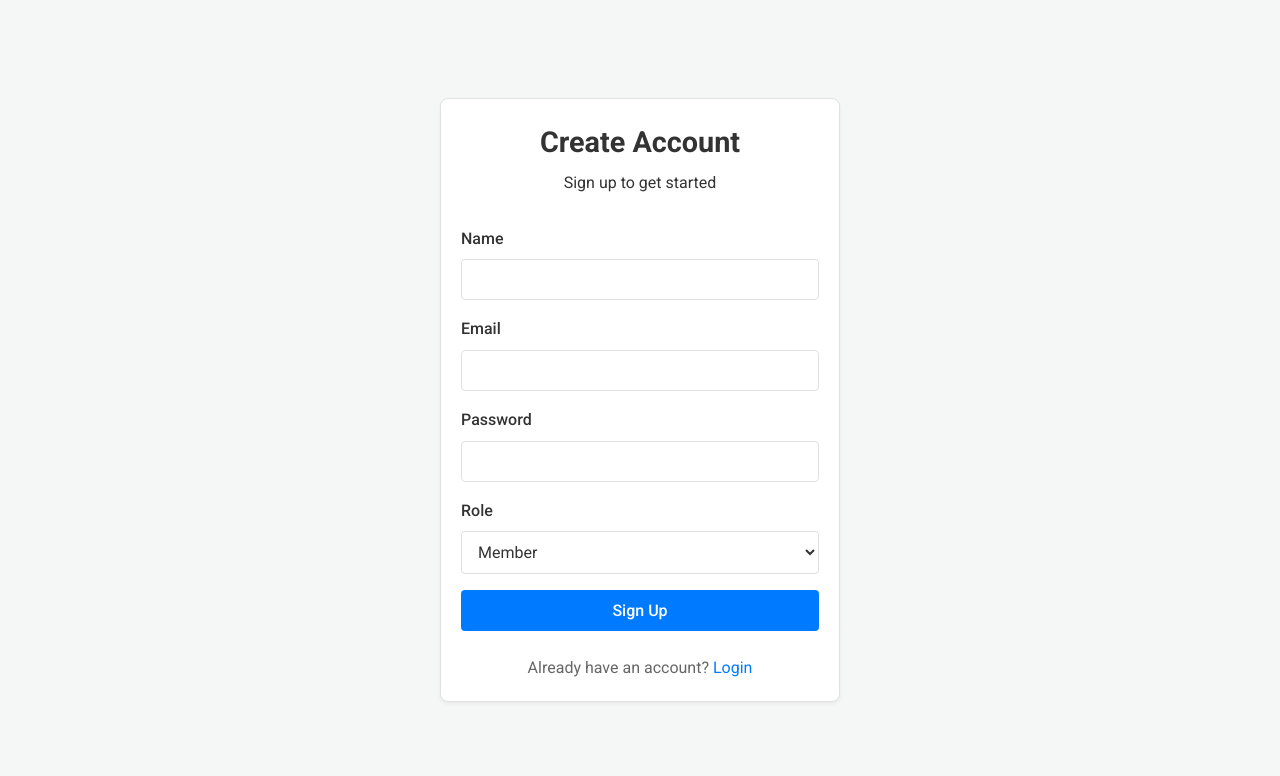
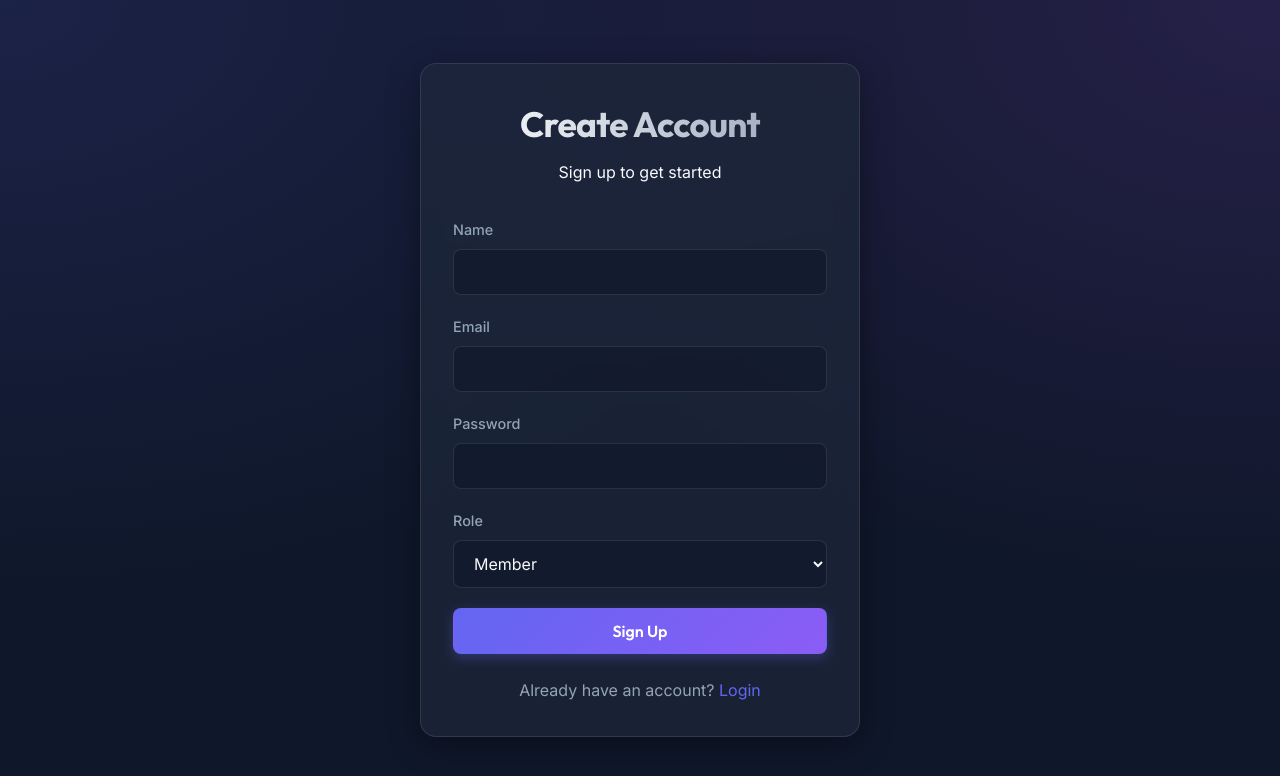
Before and after one commit to Gunjan-Raghav/Task-Manager, a React app in the folder frontend/: page /signup in a window 1280 px wide. Shown: the top 776 px of the page. Built offline with nearby package versions, Linux system fonts and the light colour scheme; the HTML template or start-up script is replaced by a standard one.

Commit message:
UI Overhaul: Premium dark theme, refined typography, and detailed project cards

```diff
--- a/frontend/src/components/Navbar.jsx
+++ b/frontend/src/components/Navbar.jsx
@@ -17,10 +17,14 @@ const Navbar = () => {
       <div className="nav-links">
         <Link to="/dashboard">Dashboard</Link>
         <Link to="/projects">Projects</Link>
-        {user?.role === 'ADMIN' && <span className="badge badge-pending">Admin</span>}
-        <div style={{ display: 'flex', alignItems: 'center', gap: '16px', marginLeft: '16px' }}>
-          <span style={{ color: 'var(--text-secondary)' }}>{user?.name}</span>
-          <button onClick={handleLogout} className="btn btn-secondary" style={{ padding: '8px 16px' }}>
+        {user?.role === 'ADMIN' && <span className="badge badge-in-progress" style={{ marginLeft: '-15px' }}>Admin</span>}
+
+        <div style={{ display: 'flex', alignItems: 'center', gap: '20px', marginLeft: '10px', paddingLeft: '20px', borderLeft: '1px solid var(--border-color)' }}>
+          <div style={{ display: 'flex', flexDirection: 'column', alignItems: 'flex-end' }}>
+            <span style={{ fontSize: '0.9rem', fontWeight: '600' }}>{user?.name}</span>
+            <span style={{ fontSize: '0.7rem', color: 'var(--text-secondary)' }}>{user?.role.toLowerCase()}</span>
+          </div>
+          <button onClick={handleLogout} className="btn btn-secondary" style={{ padding: '8px 16px', fontSize: '0.85rem' }}>
             Logout
           </button>
         </div>
--- a/frontend/src/index.css
+++ b/frontend/src/index.css
@@ -1,16 +1,17 @@
-@import url('https://fonts.googleapis.com/css2?family=Roboto:wght@300;400;500;700&display=swap');
+@import url('https://fonts.googleapis.com/css2?family=Outfit:wght@300;400;500;600;700&family=Inter:wght@300;400;500;600&display=swap');
 
 :root {
-  --bg-color: #f4f7f6;
-  --surface-color: #ffffff;
-  --primary-color: #007bff;
-  --primary-hover: #0056b3;
-  --text-primary: #333333;
-  --text-secondary: #666666;
-  --border-color: #e0e0e0;
-  --danger-color: #dc3545;
-  --success-color: #28a745;
-  --warning-color: #ffc107;
+  --bg-color: #0f172a;
+  --surface-color: rgba(30, 41, 59, 0.7);
+  --primary-color: #6366f1;
+  --primary-hover: #4f46e5;
+  --text-primary: #f8fafc;
+  --text-secondary: #94a3b8;
+  --border-color: rgba(255, 255, 255, 0.1);
+  --danger-color: #ef4444;
+  --success-color: #22c55e;
+  --warning-color: #f59e0b;
+  --card-shadow: 0 8px 32px 0 rgba(0, 0, 0, 0.37);
 }
 
 * {
@@ -20,112 +21,141 @@
 }
 
 body {
-  font-family: 'Roboto', sans-serif;
+  font-family: 'Inter', sans-serif;
   background-color: var(--bg-color);
+  background-image:
+    radial-gradient(at 0% 0%, rgba(99, 102, 241, 0.15) 0px, transparent 50%),
+    radial-gradient(at 100% 0%, rgba(168, 85, 247, 0.15) 0px, transparent 50%);
   color: var(--text-primary);
   line-height: 1.6;
   min-height: 100vh;
+  -webkit-font-smoothing: antialiased;
+}
+
+h1, h2, h3, h4, h5, h6 {
+  font-family: 'Outfit', sans-serif;
+  letter-spacing: -0.02em;
 }
 
 a {
   color: var(--primary-color);
   text-decoration: none;
-  transition: color 0.2s ease;
+  transition: all 0.3s cubic-bezier(0.4, 0, 0.2, 1);
 }
 
 a:hover {
-  color: var(--primary-hover);
+  color: var(--text-primary);
+  transform: translateY(-1px);
 }
 
 /* Utilities */
-.glass-panel, .glass-card {
+.glass-panel {
   background: var(--surface-color);
+  backdrop-filter: blur(12px);
+  -webkit-backdrop-filter: blur(12px);
   border: 1px solid var(--border-color);
-  border-radius: 8px;
-  padding: 20px;
-  box-shadow: 0 2px 4px rgba(0, 0, 0, 0.05);
+  border-radius: 16px;
+  padding: 32px;
+  box-shadow: var(--card-shadow);
 }
 
 .glass-card {
-  padding: 16px;
-  transition: transform 0.2s ease, box-shadow 0.2s ease;
+  background: rgba(255, 255, 255, 0.03);
+  backdrop-filter: blur(8px);
+  -webkit-backdrop-filter: blur(8px);
+  border: 1px solid var(--border-color);
+  border-radius: 12px;
+  padding: 24px;
+  transition: all 0.3s ease;
 }
 
 .glass-card:hover {
-  box-shadow: 0 4px 8px rgba(0, 0, 0, 0.1);
+  background: rgba(255, 255, 255, 0.06);
+  transform: translateY(-4px);
+  border-color: rgba(255, 255, 255, 0.2);
+  box-shadow: 0 12px 24px rgba(0, 0, 0, 0.2);
 }
 
 /* Form Styles */
 .form-group {
-  margin-bottom: 16px;
+  margin-bottom: 20px;
 }
 
 .form-group label {
   display: block;
   margin-bottom: 8px;
   font-weight: 500;
+  font-size: 0.9rem;
+  color: var(--text-secondary);
 }
 
 .form-control {
   width: 100%;
-  padding: 10px 12px;
-  background: #ffffff;
+  padding: 12px 16px;
+  background: rgba(15, 23, 42, 0.6);
   border: 1px solid var(--border-color);
-  border-radius: 4px;
+  border-radius: 8px;
   color: var(--text-primary);
   font-family: inherit;
   font-size: 1rem;
+  transition: all 0.2s ease;
 }
 
 .form-control:focus {
   outline: none;
   border-color: var(--primary-color);
-  box-shadow: 0 0 0 3px rgba(0, 123, 255, 0.25);
+  box-shadow: 0 0 0 4px rgba(99, 102, 241, 0.2);
+  background: rgba(15, 23, 42, 0.8);
 }
 
 .btn {
-  display: inline-block;
-  padding: 10px 20px;
+  display: inline-flex;
+  align-items: center;
+  justify-content: center;
+  padding: 12px 24px;
   border: 1px solid transparent;
-  border-radius: 4px;
-  font-family: inherit;
-  font-weight: 500;
+  border-radius: 8px;
+  font-family: 'Outfit', sans-serif;
+  font-weight: 600;
   font-size: 1rem;
   cursor: pointer;
   text-align: center;
-  transition: background-color 0.2s, border-color 0.2s;
+  transition: all 0.3s cubic-bezier(0.4, 0, 0.2, 1);
+  gap: 8px;
 }
 
 .btn-primary {
-  background: var(--primary-color);
+  background: linear-gradient(135deg, var(--primary-color), #8b5cf6);
   color: white;
+  box-shadow: 0 4px 12px rgba(99, 102, 241, 0.3);
 }
 
 .btn-primary:hover {
-  background: var(--primary-hover);
+  transform: translateY(-2px);
+  box-shadow: 0 6px 20px rgba(99, 102, 241, 0.4);
 }
 
 .btn-secondary {
-  background: transparent;
-  border-color: var(--text-secondary);
-  color: var(--text-secondary);
+  background: rgba(255, 255, 255, 0.05);
+  border-color: var(--border-color);
+  color: var(--text-primary);
 }
 
 .btn-secondary:hover {
-  background: #e2e6ea;
-  color: var(--text-primary);
+  background: rgba(255, 255, 255, 0.1);
+  border-color: var(--text-secondary);
 }
 
 .btn-block {
-  display: block;
+  display: flex;
   width: 100%;
 }
 
 /* Layout */
 .container {
-  max-width: 1200px;
+  max-width: 1100px;
   margin: 0 auto;
-  padding: 0 20px;
+  padding: 0 24px 48px;
 }
 
 .auth-layout {
@@ -133,21 +163,25 @@ a:hover {
   align-items: center;
   justify-content: center;
   min-height: 100vh;
+  padding: 20px;
 }
 
 .auth-card {
   width: 100%;
-  max-width: 400px;
+  max-width: 440px;
 }
 
 .auth-header {
   text-align: center;
-  margin-bottom: 30px;
+  margin-bottom: 32px;
 }
 
 .auth-header h1 {
-  font-size: 1.8rem;
-  margin-bottom: 5px;
+  font-size: 2.2rem;
+  background: linear-gradient(to right, #fff, var(--text-secondary));
+  -webkit-background-clip: text;
+  -webkit-text-fill-color: transparent;
+  margin-bottom: 8px;
 }
 
 /* Navbar */
@@ -155,23 +189,44 @@ a:hover {
   display: flex;
   justify-content: space-between;
   align-items: center;
-  padding: 15px 20px;
-  margin-bottom: 30px;
-  border-bottom: 1px solid var(--border-color);
-  background: var(--surface-color);
-  box-shadow: 0 2px 4px rgba(0,0,0,0.05);
+  padding: 20px 40px;
+  margin: 20px auto 40px;
+  max-width: 1100px;
+  border: 1px solid var(--border-color);
+  border-radius: 20px;
+  background: rgba(30, 41, 59, 0.6);
+  backdrop-filter: blur(16px);
+  -webkit-backdrop-filter: blur(16px);
+  box-shadow: var(--card-shadow);
+  position: sticky;
+  top: 20px;
+  z-index: 100;
 }
 
 .nav-brand {
-  font-size: 1.4rem;
+  font-family: 'Outfit', sans-serif;
+  font-size: 1.5rem;
   font-weight: 700;
-  color: var(--text-primary);
+  background: linear-gradient(to right, var(--primary-color), #a855f7);
+  -webkit-background-clip: text;
+  -webkit-text-fill-color: transparent;
 }
 
 .nav-links {
   display: flex;
-  gap: 20px;
+  gap: 32px;
   align-items: center;
+}
+
+.nav-links a {
+  font-family: 'Outfit', sans-serif;
+  font-weight: 500;
+  color: var(--text-secondary);
+  font-size: 0.95rem;
+}
+
+.nav-links a:hover {
+  color: var(--text-primary);
 }
 
 /* Dashboard */
@@ -179,54 +234,111 @@ a:hover {
   display: flex;
   justify-content: space-between;
   align-items: center;
-  margin-bottom: 30px;
+  margin-bottom: 40px;
+}
+
+.dashboard-header h1 {
+  font-size: 2.5rem;
+  background: linear-gradient(to right, #fff, var(--text-secondary));
+  -webkit-background-clip: text;
+  -webkit-text-fill-color: transparent;
 }
 
 .dashboard-stats {
   display: grid;
-  grid-template-columns: repeat(auto-fit, minmax(200px, 1fr));
-  gap: 20px;
-  margin-bottom: 30px;
+  grid-template-columns: repeat(auto-fit, minmax(180px, 1fr));
+  gap: 24px;
+  margin-bottom: 48px;
 }
 
 .stat-card {
-  text-align: center;
-  border-top: 4px solid var(--border-color);
+  text-align: left;
+  border-top: none;
+  background: linear-gradient(145deg, rgba(255, 255, 255, 0.05) 0%, rgba(255, 255, 255, 0) 100%);
+  position: relative;
+  overflow: hidden;
+}
+
+.stat-card::after {
+  content: '';
+  position: absolute;
+  top: 0; left: 0; width: 4px; height: 100%;
+  background: var(--primary-color);
+  opacity: 0.5;
 }
 
 .stat-value {
-  font-size: 2rem;
+  font-family: 'Outfit', sans-serif;
+  font-size: 2.5rem;
   font-weight: 700;
-  margin-bottom: 5px;
+  margin-bottom: 4px;
+  color: #fff;
 }
 
 .stat-label {
   color: var(--text-secondary);
-  font-size: 0.85rem;
+  font-size: 0.8rem;
+  font-weight: 600;
+  letter-spacing: 0.05em;
   text-transform: uppercase;
 }
 
 /* Badges */
 .badge {
-  padding: 4px 8px;
-  border-radius: 4px;
-  font-size: 0.75rem;
-  font-weight: 600;
+  padding: 6px 12px;
+  border-radius: 20px;
+  font-size: 0.7rem;
+  font-weight: 700;
+  letter-spacing: 0.03em;
   text-transform: uppercase;
+  display: inline-flex;
+  align-items: center;
 }
 
-.badge-pending { background: #e2e3e5; color: #383d41; }
-.badge-in-progress { background: #cce5ff; color: #004085; }
-.badge-completed { background: #d4edda; color: #155724; }
-.badge-overdue { background: #f8d7da; color: #721c24; }
+.badge-pending { background: rgba(148, 163, 184, 0.1); color: #94a3b8; border: 1px solid rgba(148, 163, 184, 0.2); }
+.badge-in-progress { background: rgba(99, 102, 241, 0.1); color: #818cf8; border: 1px solid rgba(99, 102, 241, 0.2); }
+.badge-done, .badge-completed { background: rgba(34, 197, 94, 0.1); color: #4ade80; border: 1px solid rgba(34, 197, 94, 0.2); }
+.badge-overdue { background: rgba(239, 68, 68, 0.1); color: #f87171; border: 1px solid rgba(239, 68, 68, 0.2); }
 
 /* Modal */
 .modal-overlay {
   position: fixed;
   top: 0; left: 0; right: 0; bottom: 0;
-  background: rgba(0,0,0,0.5);
+  background: rgba(15, 23, 42, 0.8);
+  backdrop-filter: blur(8px);
   display: flex;
   align-items: center;
   justify-content: center;
   z-index: 1000;
+  padding: 20px;
+  animation: fadeIn 0.3s ease;
 }
+
+@keyframes fadeIn {
+  from { opacity: 0; }
+  to { opacity: 1; }
+}
+
+.modal-content {
+  animation: slideUp 0.4s cubic-bezier(0.4, 0, 0.2, 1);
+}
+
+@keyframes slideUp {
+  from { transform: translateY(20px); opacity: 0; }
+  to { transform: translateY(0); opacity: 1; }
+}
+
+/* Scrollbar */
+::-webkit-scrollbar {
+  width: 10px;
+}
+::-webkit-scrollbar-track {
+  background: var(--bg-color);
+}
+::-webkit-scrollbar-thumb {
+  background: #1e293b;
+  border-radius: 5px;
+}
+::-webkit-scrollbar-thumb:hover {
+  background: #334155;
+}
--- a/frontend/src/pages/ProjectList.jsx
+++ b/frontend/src/pages/ProjectList.jsx
@@ -62,6 +62,10 @@ const ProjectList = () => {
                   {project.description || 'No description provided.'}
                 </p>
                 <div style={{ display: 'flex', justifyContent: 'space-between', alignItems: 'center', fontSize: '0.8rem', color: 'var(--text-secondary)' }}>
+                  <div style={{ display: 'flex', gap: '12px' }}>
+                    <span>👥 {project._count?.members || 0} Members</span>
+                    <span>📝 {project._count?.tasks || 0} Tasks</span>
+                  </div>
                   <span>Owner: {project.owner?.name}</span>
                 </div>
               </Link>
```
Also changed, not shown: 1 other file (tests, documents, lock files or other folders).
